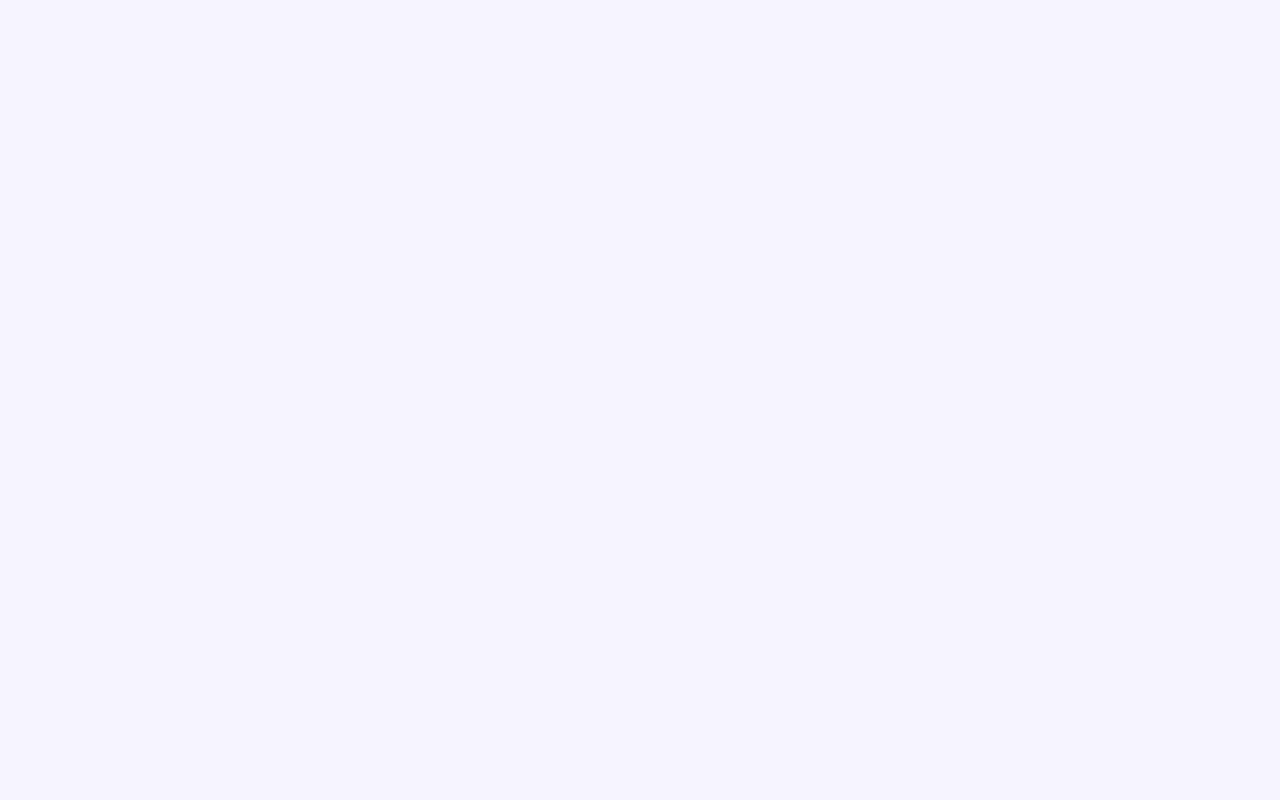
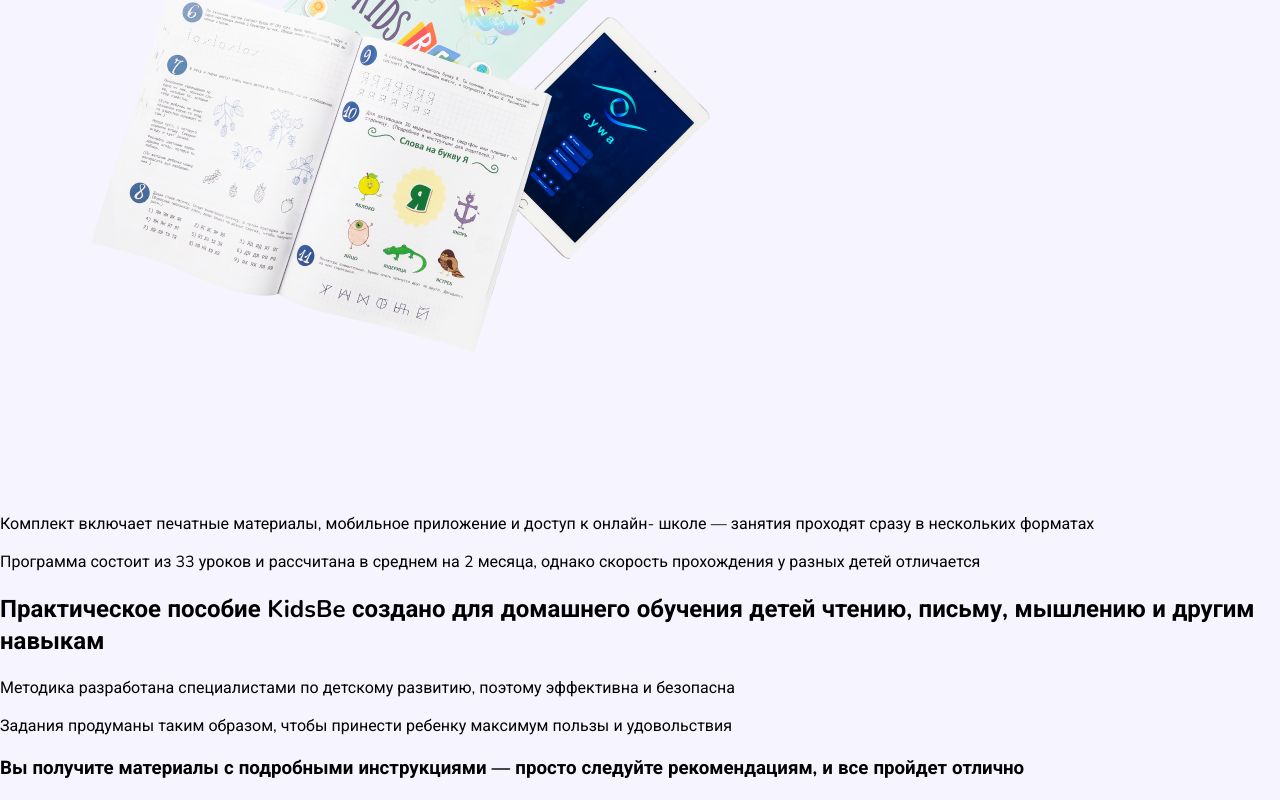
Before and after one commit to janettadev/kidsbe, a React (Create React App) app: page / in a window 1280 px wide. Shown: the part 335-1135 px from the top of the page. Before the commit the page ends 800 px from the top, so only its background shows below. Built offline with nearby package versions, Linux system fonts and the light colour scheme.

Commit message:
merge hero

```diff
--- a/src/App.js
+++ b/src/App.js
@@ -1,8 +1,10 @@
 import "./App.scss";
+import Open from "./components/section#2/Open";
 
 function App() {
 	return (
 		<div className="App">
+			<Open/>
 		</div>
 	);
 }
--- /dev/null
+++ b/src/components/section#2/Open.js
@@ -0,0 +1,63 @@
+import React from "react";
+import book from "../../img/mats 1.png"
+const Open = () => {
+	return (
+		<div id="open">
+			<div className="conatainer">
+				<div className="open">
+					<h1>
+						Откройте ребенку радость увлекательного развития без скуки и
+						стресса{" "}
+					</h1>
+					<div className="open--info">
+						<div className="open--info__img">
+							<img src={book} alt="" />
+							<div className="open--info__img--rectangle1"></div>
+							<div className="open--info__img--rectangle2"></div>
+							<div className="open--info__img--text1">
+								<p>
+									Комплект включает печатные материалы, мобильное
+									приложение и доступ к онлайн- школе — занятия
+									проходят сразу в нескольких форматах
+								</p>
+							</div>
+							<div className="open--info__img--text2">
+								<p>
+									Программа состоит из 33 уроков и рассчитана в среднем
+									на 2 месяца, однако скорость прохождения у разных
+									детей отличается
+								</p>
+							</div>
+						</div>
+						<div className="open--info__content">
+							<h2>
+								Практическое пособие KidsBe создано для домашнего
+								обучения детей чтению, письму, мышлению и другим навыкам
+							</h2>
+							<div className="open--info__content--blocks">
+								<div className="open--info__content--blocks__block1">
+									<p>
+										Методика разработана специалистами по детскому
+										развитию, поэтому эффективна и безопасна
+									</p>
+								</div>
+								<div className="open--info__content--blocks__block2">
+									<p>
+										Задания продуманы таким образом, чтобы принести
+										ребенку максимум пользы и удовольствия
+									</p>
+								</div>
+							</div>
+							<h3>
+								Вы получите материалы с подробными инструкциями — просто
+								следуйте рекомендациям, и все пройдет отлично
+							</h3>
+						</div>
+					</div>
+				</div>
+			</div>
+		</div>
+	);
+};
+
+export default Open;
```
